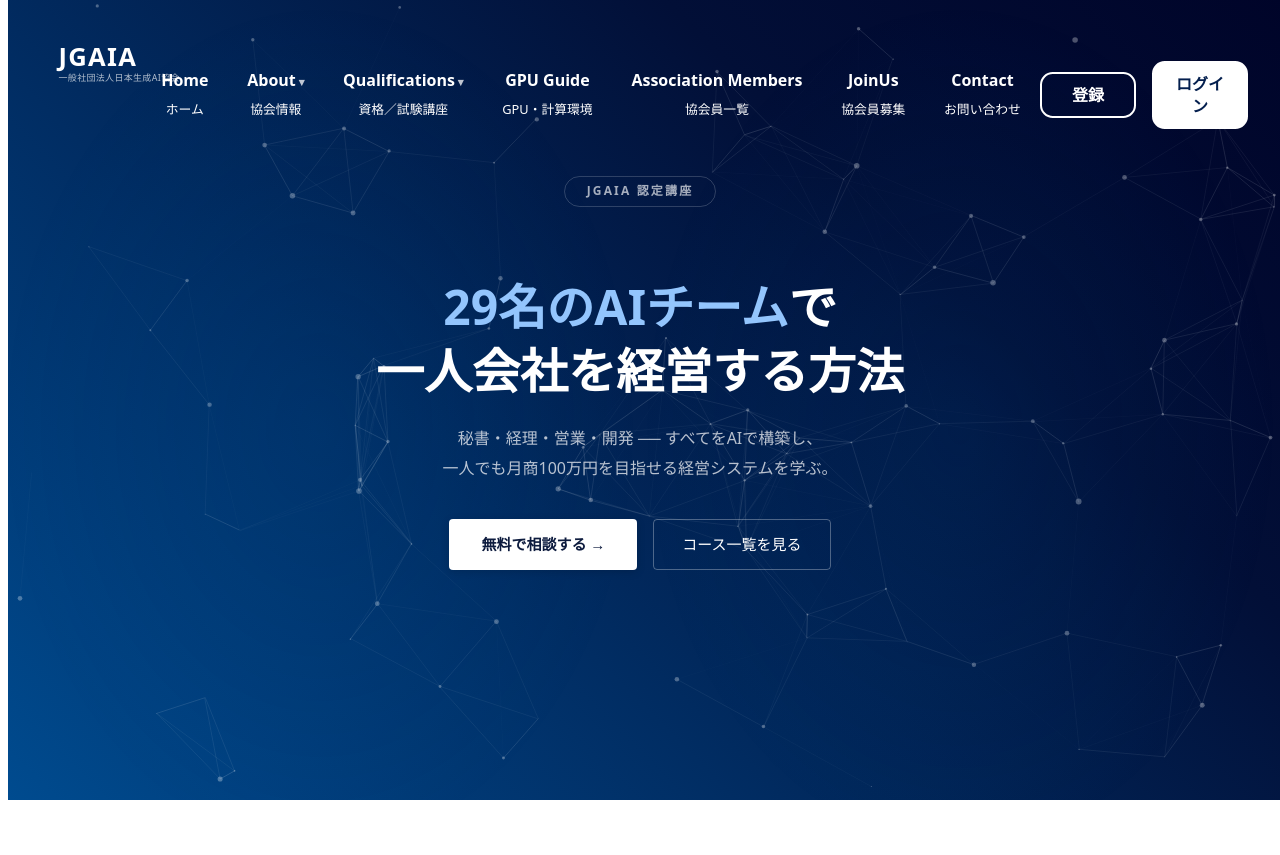
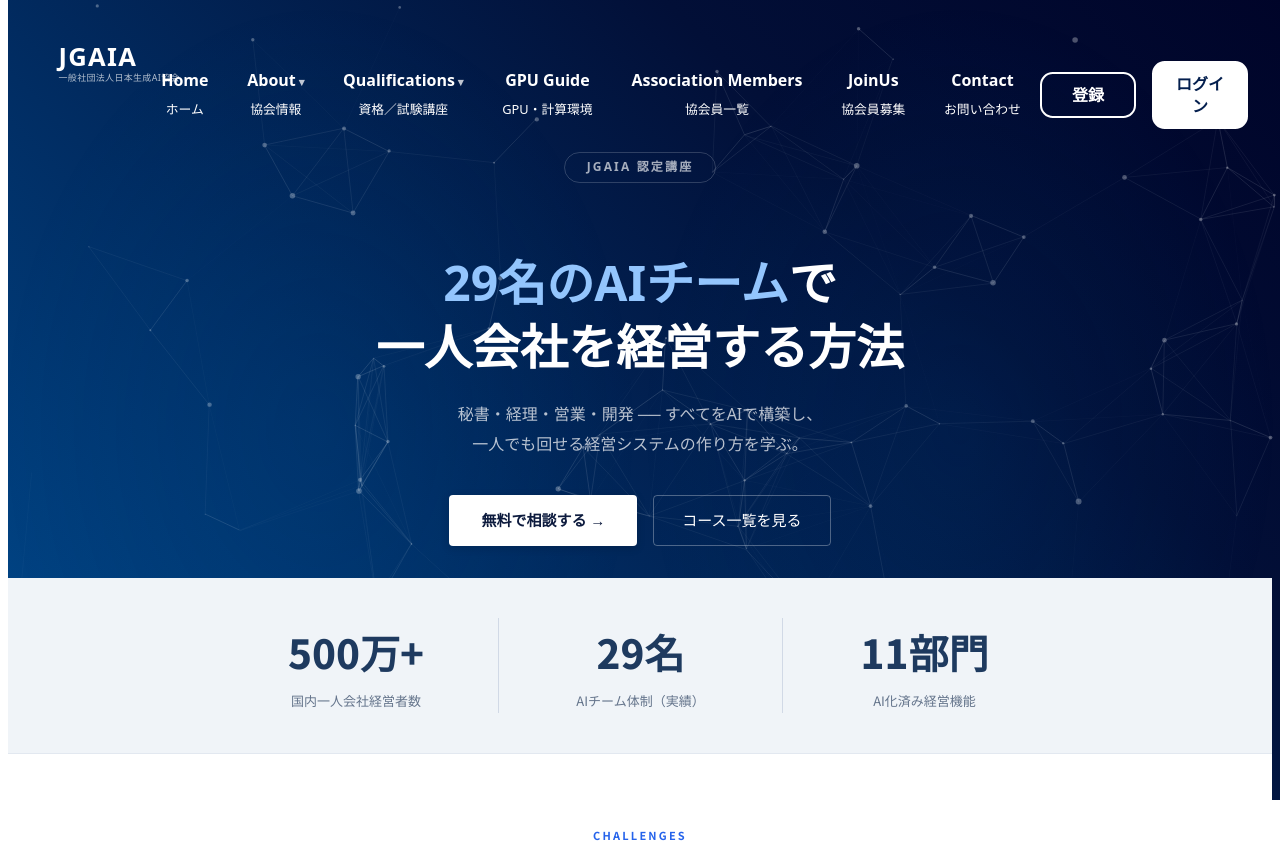
Before and after one commit to jqca/jgaia, a Flask app: page /solo-ceo in a window 1280 px wide. Shown: the top 855 px of the page. Run offline with Flask 3, Linux system fonts and the light colour scheme; some libraries are stand-ins or nearby versions.

Commit message:
fix: 一人会社AI経営講座LP — 金額表現削除＋ヒーロー下スペース修正
- 「月商100万円」の表現をLP内3箇所＋solo_ceo.pyから除去（景品表示法リスク回避）
- 講師紹介セクション・関連組織信頼ロゴバーを削除
- base.htmlのmain min-height:100vhによるヒーロー下の不要スペースを解消

Co-Authored-By: Claude Opus 4.6 <noreply@anthropic.com>

```diff
--- a/solo_ceo.py
+++ b/solo_ceo.py
@@ -103,7 +103,7 @@ COURSES = {
              "3日間で秘書・経理・営業・開発の4部門をAIで構築し、実際に稼働するシステムを持ち帰れます。"),
             ("バイブコーディングでアプリが作れる",
              "コードを書かずにAIへの指示だけで業務アプリを構築するスキルを習得。受講後も自力で開発を続けられます。"),
-            ("月商100万円を目指す実行計画を策定",
+            ("事業拡大の実行計画を策定",
              "AI活用による業務効率化で生まれた時間を事業拡大に投資。具体的な収益化ロードマップを設計します。"),
         ],
         "faq": [
--- a/templates/solo_ceo.html
+++ b/templates/solo_ceo.html
@@ -1,7 +1,7 @@
 {% extends "base.html" %}
 
 {% block title %}一人会社AI経営講座{% endblock %}
-{% block description %}29名のAIチームで一人会社を経営する方法を学ぶ。秘書・経理・営業・開発をAIで構築し、月商100万円を目指す実践講座。JGAIA認定。{% endblock %}
+{% block description %}29名のAIチームで一人会社を経営する方法を学ぶ。秘書・経理・営業・開発をAIで構築し、経営を仕組み化する実践講座。JGAIA認定。{% endblock %}
 
 {% block extra_head %}
 <meta property="og:title" content="一人会社AI経営講座 | JGAIA 日本生成AI協会">
@@ -22,11 +22,12 @@
 /* ━━━━━━━━━━━━━━━━━━━━━━━━━━━━
    一人会社AI経営講座 LP
    ━━━━━━━━━━━━━━━━━━━━━━━━━━━━ */
+main { padding: 0 !important; margin-top: 0 !important; min-height: 0 !important; }
 
 /* ── Hero ── */
 .sc-hero {
     text-align: center;
-    padding: 1rem 24px 5rem;
+    padding: 1rem 24px 2rem;
 }
 .sc-hero .hero-eyebrow {
     display: inline-block;
@@ -648,7 +649,7 @@
     <h1><em>29名のAIチーム</em>で<br>一人会社を経営する方法</h1>
     <p class="hero-sub">
         秘書・経理・営業・開発 ── すべてをAIで構築し、<br>
-        一人でも月商100万円を目指せる経営システムを学ぶ。
+        一人でも回せる経営システムの作り方を学ぶ。
     </p>
     <div class="hero-actions">
         <a href="#inquiry" class="sc-btn-primary">無料で相談する →</a>
```
